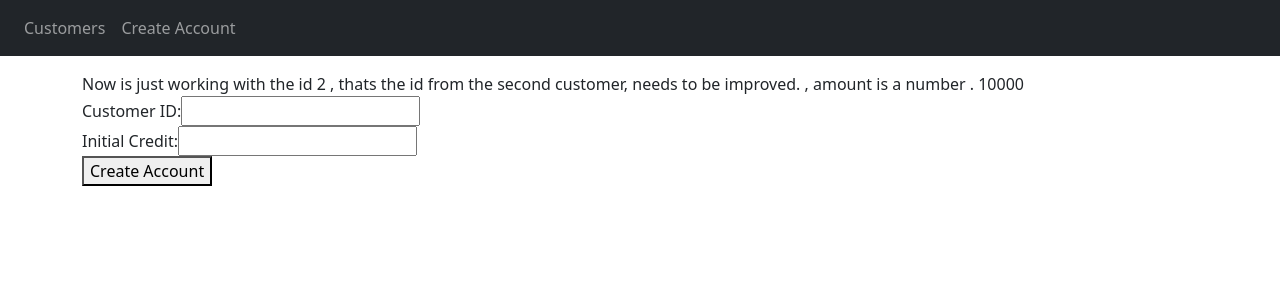
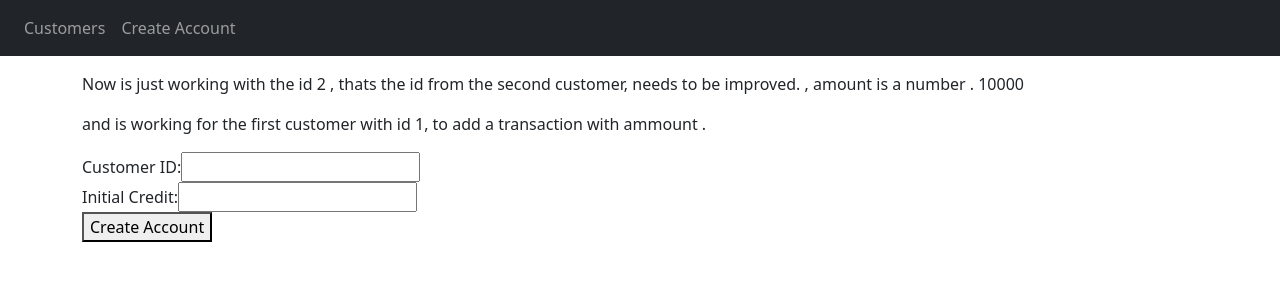
Before and after one commit to Todor77/Customer-Accounts-FrontEnd, an Angular app: page /add-account in a window 1280 px wide. Shown: the top 300 px of the page. Built offline with nearby package versions, Linux system fonts and the light colour scheme.

Commit message:
Add description for opening account

```diff
--- a/src/app/body/add-account/add-account.component.html
+++ b/src/app/body/add-account/add-account.component.html
@@ -1,4 +1,9 @@
-Now is just working with the id 2 , thats the id from the second customer, needs to be improved. , amount is a number . 10000
+<p>Now is just working with the id 2 , thats the id from the second customer, needs to be improved. , amount is a number
+    . 10000
+</p>
+<p>
+    and is working for the first customer with id 1, to add a transaction with ammount .
+</p>
 <form [formGroup]="accountForm" (ngSubmit)="onSubmit()">
     <div>
         <label for="customerId">Customer ID:</label>
```
